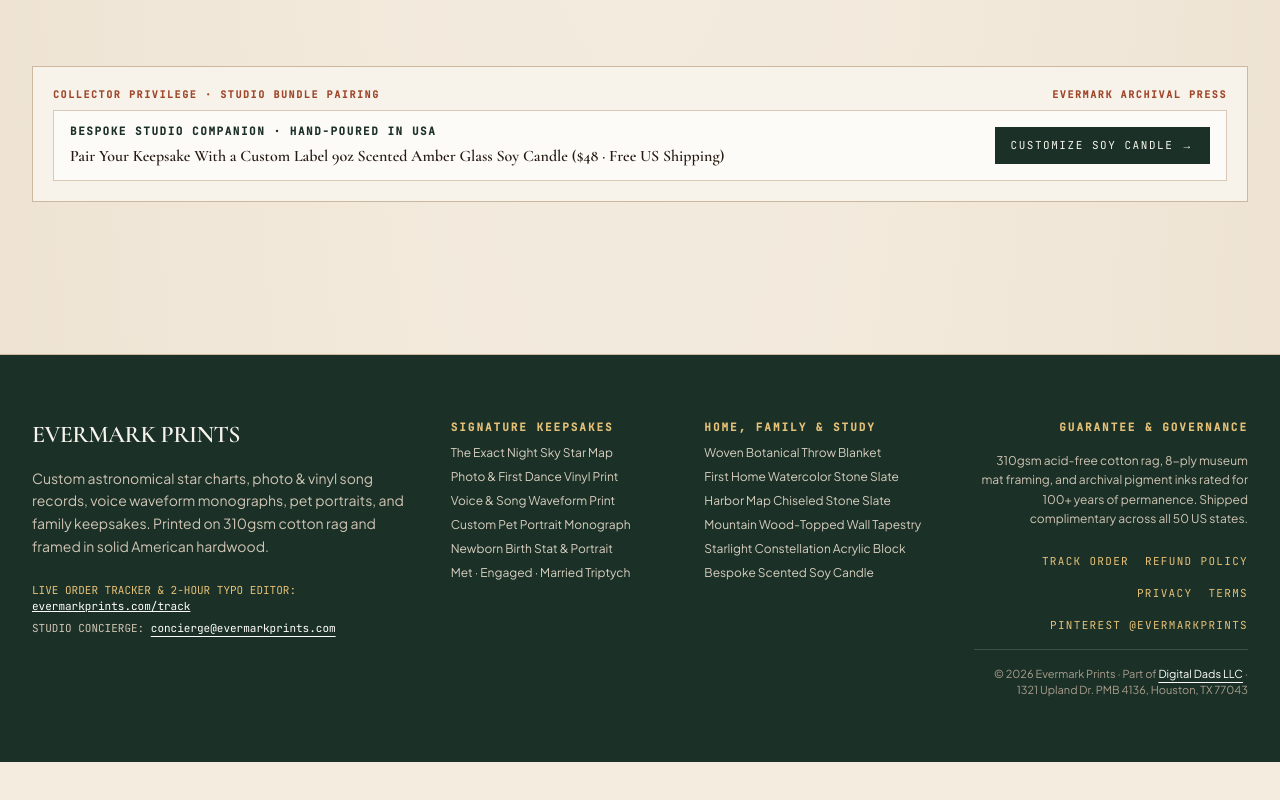
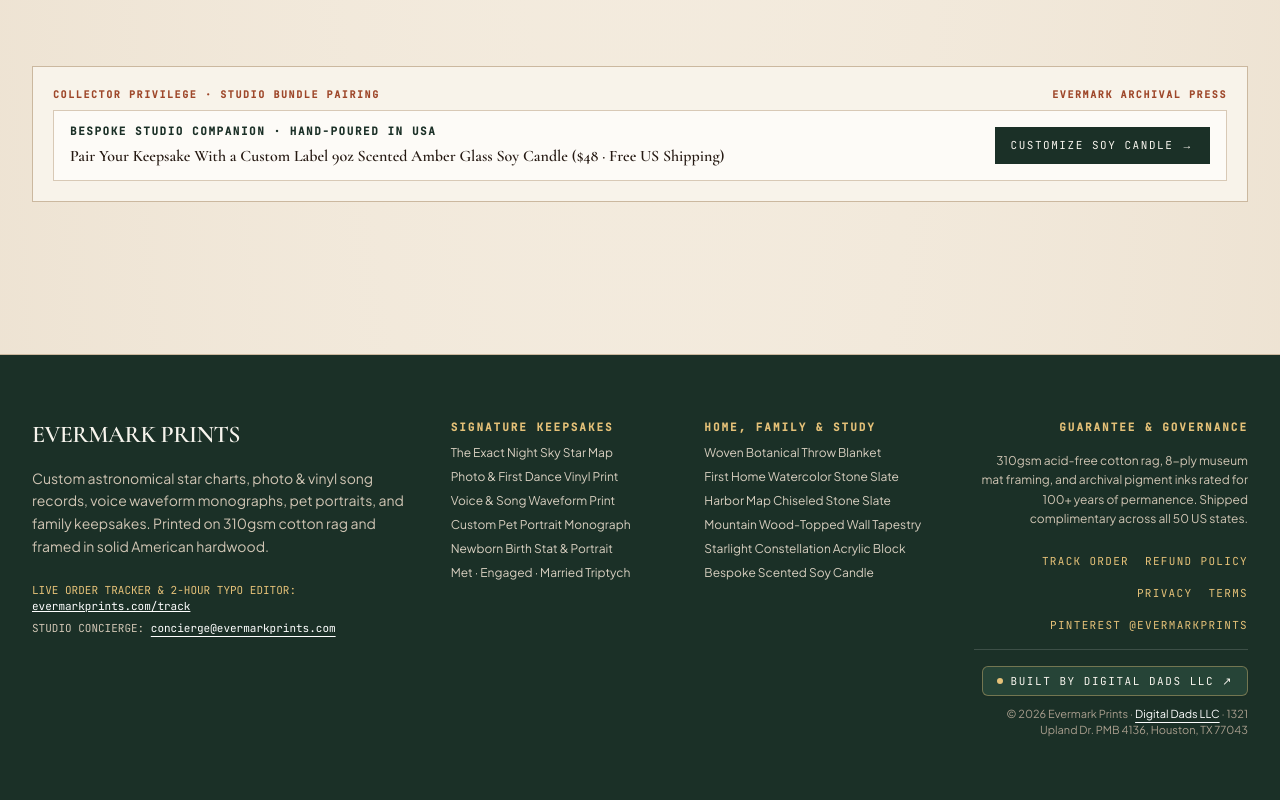
Before and after one commit to OneShelfStudio/EvermarkPrints, a Next.js app: page / in a window 1280 px wide. Shown: the part 9538-10338 px from the top of the page. Before the commit the page ends 10300 px from the top, so only its background shows below. Built offline with nearby package versions, Linux system fonts and the light colour scheme.

Commit message:
Add Built by Digital Dads LLC footer badge linking back to digital-dads-llc.com

```diff
--- a/src/app/layout.tsx
+++ b/src/app/layout.tsx
@@ -383,18 +383,29 @@
                   Pinterest @evermarkprints
                 </a>
               </div>
-              <p className="text-[11px] text-[#A99E8E] pt-4 border-t border-white/15">
-                © {new Date().getFullYear()} Evermark Prints · Part of{' '}
+              <div className="pt-4 border-t border-white/15 space-y-2.5">
                 <a
                   href="https://digital-dads-llc.com"
                   target="_blank"
                   rel="noopener noreferrer"
-                  className="text-white underline underline-offset-4"
+                  className="inline-flex items-center gap-2 px-3.5 py-1.5 rounded-md bg-[#264437] hover:bg-[#315747] border border-[#E5C178]/40 text-[#F7F4ED] text-[11px] font-mono-tech uppercase tracking-[0.14em] transition shadow-sm"
                 >
-                  Digital Dads LLC
-                </a>{' '}
-                · 1321 Upland Dr. PMB 4136, Houston, TX 77043
-              </p>
+                  <span className="w-1.5 h-1.5 rounded-full bg-[#E5C178]"></span>
+                  <span>Built by Digital Dads LLC ↗</span>
+                </a>
+                <p className="text-[11px] text-[#A99E8E]">
+                  © {new Date().getFullYear()} Evermark Prints ·{' '}
+                  <a
+                    href="https://digital-dads-llc.com"
+                    target="_blank"
+                    rel="noopener noreferrer"
+                    className="text-white hover:text-[#E5C178] underline underline-offset-4 transition"
+                  >
+                    Digital Dads LLC
+                  </a>{' '}
+                  · 1321 Upland Dr. PMB 4136, Houston, TX 77043
+                </p>
+              </div>
             </div>
           </div>
         </footer>
```
